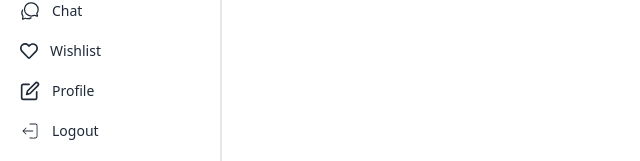
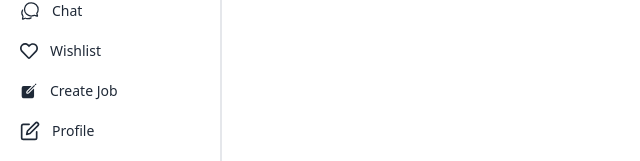
Before and after one commit to hasanalam365/find-career-client, a React (Vite) app: page /dashboard in a window 1280 px wide. Shown: the part 157-318 px from the top of the page, without its empty margins (0-640 px from the left). Built offline with nearby package versions, Linux system fonts and the light colour scheme; no server answers; sample sign-in values are in the browser's storage.

Commit message:
create job post route setup

```diff
--- a/src/Router/Router.tsx
+++ b/src/Router/Router.tsx
@@ -8,6 +8,7 @@ import Register from "../pages/Register/Register";
 import Dashboard from "../layouts/Dashboard";
 import PrivateRoute from "./PrivateRoute";
 import Profile from "../pages/Dashboard/Profile";
+import CreateJob from "../pages/Dashboard/CreateJob";
 
 export const router = createBrowserRouter([
   {
@@ -48,6 +49,10 @@ export const router = createBrowserRouter([
         path: "/dashboard/profile",
         element: <Profile />,
       },
+      {
+        path: "/dashboard/create-job",
+        element: <CreateJob />,
+      },
     ],
   },
 ]);
--- /dev/null
+++ b/src/pages/Dashboard/CreateJob.tsx
@@ -0,0 +1,7 @@
+import React from "react";
+
+const JobPost = () => {
+  return <div>Job post here</div>;
+};
+
+export default JobPost;
--- a/src/pages/Dashboard/DashNav.tsx
+++ b/src/pages/Dashboard/DashNav.tsx
@@ -3,7 +3,12 @@ import { CgMenuRight } from "react-icons/cg";
 import { CiLogout } from "react-icons/ci";
 import { FaRegHeart } from "react-icons/fa";
 import { FiEdit } from "react-icons/fi";
-import { IoChatbubblesOutline, IoHomeOutline, IoMenu } from "react-icons/io5";
+import {
+  IoChatbubblesOutline,
+  IoCreate,
+  IoHomeOutline,
+  IoMenu,
+} from "react-icons/io5";
 import useAuth from "../../hooks/useAuth";
 import { Link } from "react-router-dom";
 
@@ -65,6 +70,16 @@ const DashNav = () => {
                 </a>
               </li>
 
+              <li className="rounded-sm dark:bg-gray-100 dark:text-gray-900">
+                <Link
+                  to="/dashboard/create-job"
+                  rel="noopener noreferrer"
+                  className="flex items-center p-2 space-x-3 rounded-md">
+                  <IoCreate className="text-[18px]" />
+                  <span>Create Job</span>
+                </Link>
+              </li>
+
               <li className="rounded-sm">
                 <Link
                   rel="noopener noreferrer"
```
